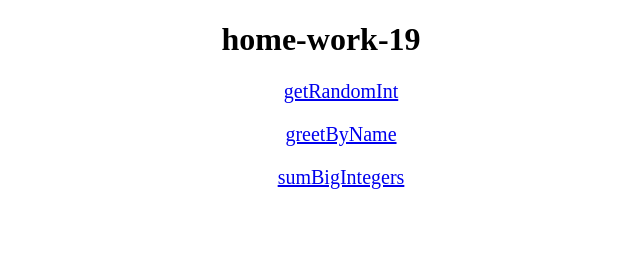
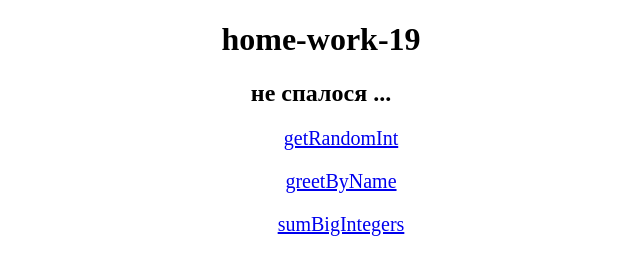
Before and after one commit to alexanderik79/home-work-19, a plain HTML site: page index.html in a window 1280 px wide. Shown: the whole page, without its empty margins (319-959 px from the left). Drawn offline with Linux system fonts and the light colour scheme.

Commit message:
не спалося ...

```diff
--- a/index.html
+++ b/index.html
@@ -8,6 +8,7 @@
 </head>
 <body>
     <h1>home-work-19</h1>
+    <h2>не спалося ...</h2>
     <ul>
         <li><a href="getRandomInt.html">getRandomInt</a></li>
         <li><a href="greetByName.html">greetByName</a></li>
```
